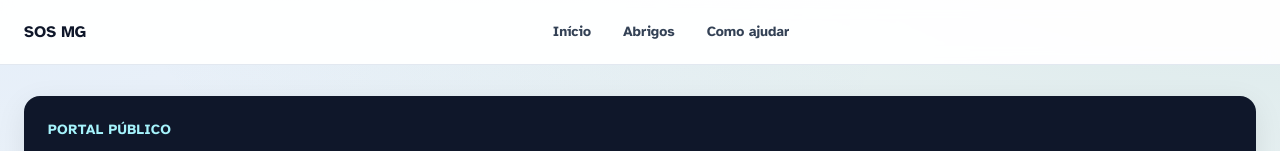
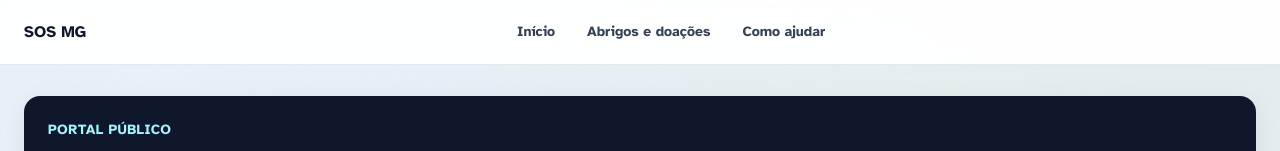
Before and after one commit to euj4ckson/SOS_MG, a Next.js app: page / in a window 1280 px wide. Shown: the top 151 px of the page. Built offline with nearby package versions, Linux system fonts and the light colour scheme; no server answers; the database is empty.

Commit message:
Update header label to Abrigos e doações

```diff
--- a/components/layout/site-header.tsx
+++ b/components/layout/site-header.tsx
@@ -4,7 +4,7 @@ import { LogoutButton } from "@/components/painel/logout-button";
 
 const navLinks = [
   { href: "/", label: "Início" },
-  { href: "/abrigos", label: "Abrigos" },
+  { href: "/abrigos", label: "Abrigos e doações" },
   { href: "/como-ajudar", label: "Como ajudar" },
 ];
 
```
